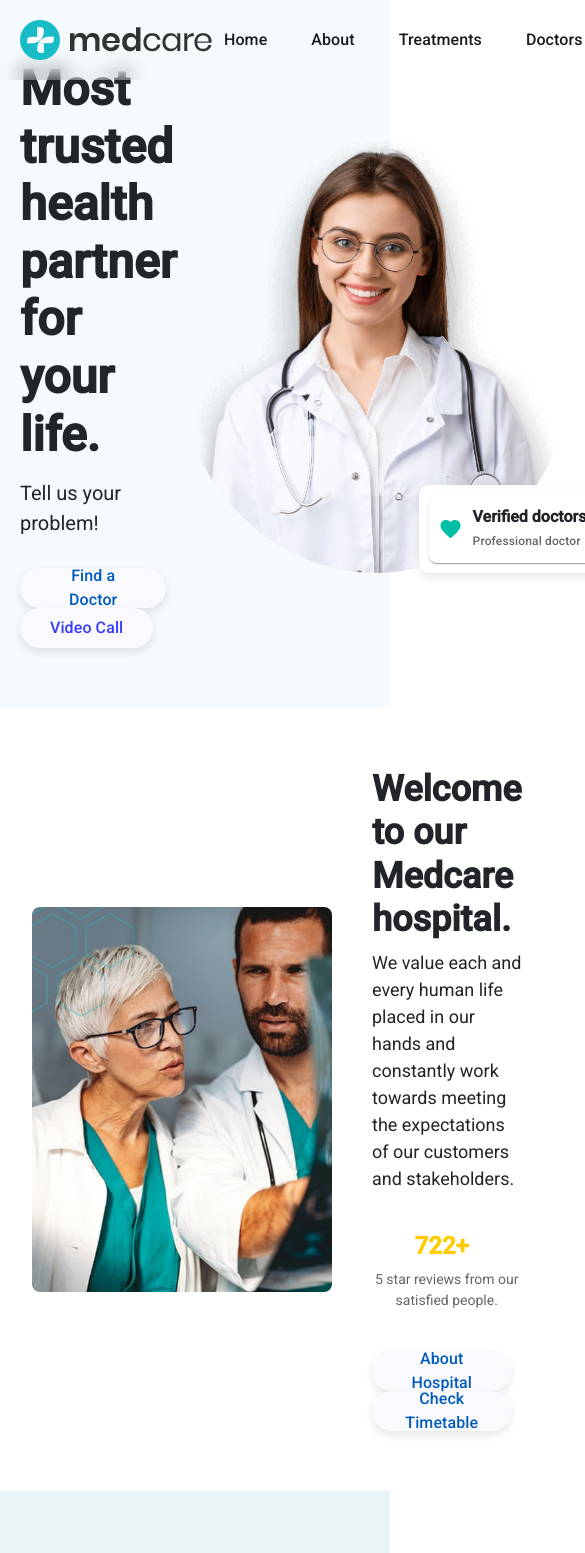
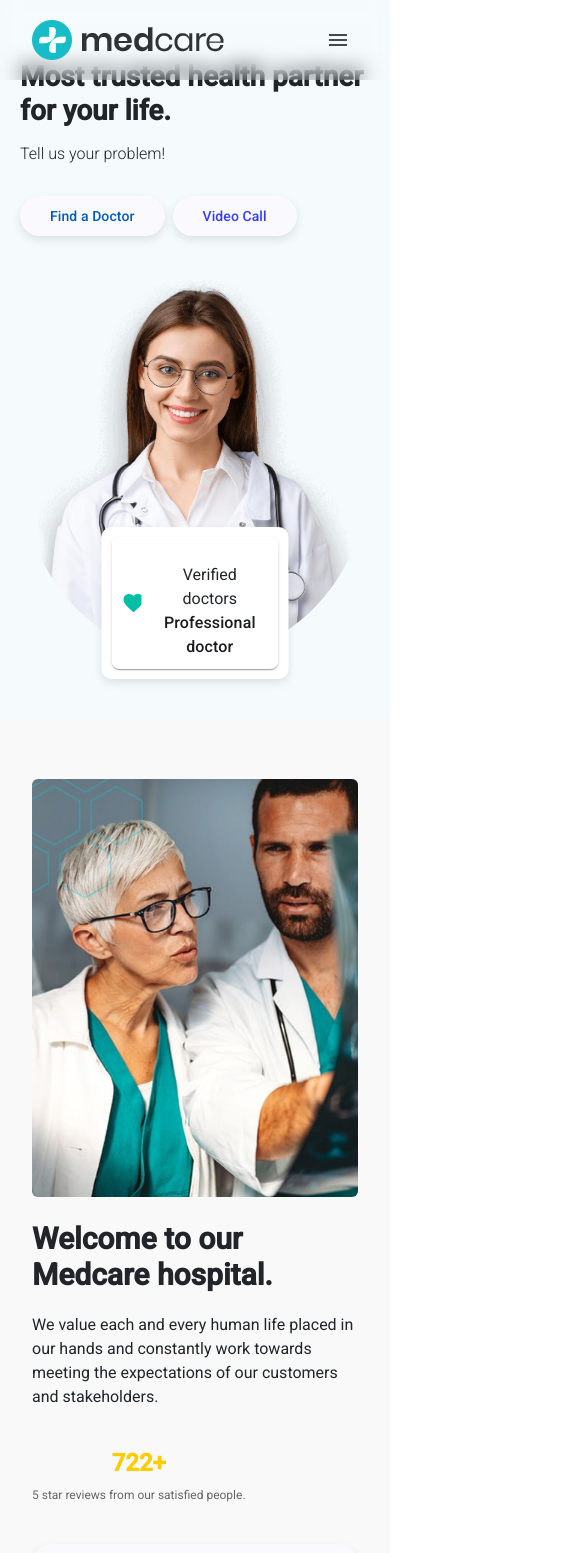
Before and after one commit to oksumesh/MedSolutions, an Angular app: page / in a window 390 px wide. Shown: the top 1553 px of the page, 585 px wide, since content can reach past the window. Built offline with nearby package versions, Linux system fonts and the light colour scheme.

Commit message:
header home responsive

```diff
--- a/src/app/home/home.component.css
+++ b/src/app/home/home.component.css
@@ -1,23 +1,13 @@
 /* Hero Section */
 .hero-section {
+    padding: 60px 20px;
     background-color: #f5fafd;
-    padding: 60px 20px;
-    display: flex;
-    justify-content: center;
-}
-
-.hero-content {
-    display: flex;
-    align-items: center;
-    justify-content: space-between;
-    max-width: 1200px;
-    width: 100%;
+    position: relative;
 }
 
 .hero-text {
-    flex: 1;
-    max-width: 600px;
     text-align: left;
+    margin-bottom: 20px;
 }
 
 .hero-text h1 {
@@ -34,27 +24,21 @@
 .action-buttons button {
     margin-right: 10px;
     padding: 10px 30px;
-    font-size: 16px;
     border-radius: 25px;
     box-shadow: 0px 4px 10px rgba(0, 0, 0, 0.1);
 }
 
 .hero-image {
-    flex: 1;
-    display: flex;
-    justify-content: center;
-    align-items: center;
+    text-align: center;
     position: relative;
 }
 
 .doctor-image {
-    max-width: 400px;
+    max-width: 100%;
     height: auto;
-    border-radius: 50%;
 }
 
 .verified-tag {
-    position: absolute;
     bottom: 0;
     right: -30px;
     background-color: #ffffff;
@@ -64,88 +48,73 @@
 }
 
 .verified-card {
-    display: flex;
-    align-items: center;
     background-color: #ffffff;
     border-radius: 8px;
     padding: 10px;
 }
 
-.icon-and-text {
-    display: flex;
-    align-items: center;
-}
-
-.verified-card mat-icon {
+.icon-and-text mat-icon {
     font-size: 24px;
     color: #00bfa5;
     margin-right: 10px;
 }
 
-.verified-text mat-card-content {
-    font-size: 16px;
-    font-weight: bold;
+/* Responsive Styles */
+@media (max-width: 768px) {
+    .hero-text h1 {
+        font-size: 36px;
     }
 
-.verified-text mat-card-subtitle {
-    font-size: 12px;
-    color: #666;
+    .hero-text p {
+        font-size: 18px;
+    }
+
+    .hero-image {
+        margin-top: 20px;
+    }
+
+    .verified-tag {
+        right: auto;
+        left: 50%;
+        transform: translateX(-50%);
+        bottom: -20px;
+    }
+}
+
+@media (max-width: 576px) {
+    .hero-text h1 {
+        font-size: 28px;
+    }
+
+    .hero-text p {
+        font-size: 16px;
+    }
 }
 
 /* About Hospital Section */
 .about-section {
     padding: 60px 20px;
-    display: flex;
-    justify-content: center;
+    background-color: #f9f9f9;
   }
 
   .about-hospital-content {
-    display: flex;
-    align-items: center;
-    justify-content: space-between;
     max-width: 1200px;
-    width: 100%;
+    margin: 0 auto;
   }
 
   .about-hospital-images {
-    position: relative;
+    text-align: center;
   }
 
   .doctor-group-image {
-    max-width: 300px;
-    height: auto;
+    max-width: 100%;
     border-radius: 8px;
-  }
-
-  .doctor-image-small {
-    max-width: 150px;
-    height: auto;
-    border-radius: 8px;
-    position: absolute;
-    top: 80px;
-    right: -60px;
-  }
-
-  .badge {
-    position: absolute;
-    bottom: -30px;
-    left: 20px;
-    background-color: white;
-    border-radius: 50%;
-    padding: 20px;
-    font-size: 14px;
-    text-align: center;
-    box-shadow: 0px 4px 10px rgba(0, 0, 0, 0.1);
-  }
-
-  .about-hospital-text {
-    flex: 1;
-    padding-left: 40px;
   }
 
   .about-hospital-text h2 {
     font-size: 36px;
     font-weight: bold;
+    margin-bottom: 20px;
   }
 
   .about-hospital-text p {
@@ -162,7 +131,6 @@
   .stat-item h3 {
     font-size: 36px;
     color: #ffcc00;
-    margin-right: 10px;
   }
 
   .stat-item p {
@@ -171,11 +139,38 @@
   }
 
   .about-buttons button {
-    margin-right: 10px;
+    border-radius: 25px;
     padding: 12px 30px;
     font-size: 16px;
-    border-radius: 25px;
     box-shadow: 0px 4px 10px rgba(0, 0, 0, 0.1);
+  }
+
+  /* Responsive Styles */
+  @media (max-width: 768px) {
+    .about-hospital-text h2 {
+      font-size: 30px;
+    }
+
+    .about-hospital-text p {
+      font-size: 16px;
+    }
+
+    .stat-item h3 {
+      font-size: 28px;
+    }
+
+    .stat-item p {
+      font-size: 12px;
+    }
+
+    .about-buttons {
+      flex-direction: column;
+    }
+
+    .about-buttons button {
+      margin-bottom: 10px;
+      width: 100%;
+    }
   }
 
   /* Services Section Styling */
@@ -206,6 +201,7 @@
     color: #666;
   }
 
+  /* Department Cards */
   .department-card mat-card {
     background: white;
     border-radius: 8px;
@@ -217,9 +213,9 @@
     margin-bottom: 10px;
   }
 
+  /* Stats Section */
   .stats {
     margin-top: 40px;
-    text-align: center;
   }
 
   .stats h3 {
@@ -240,6 +236,10 @@
 
     .department-card {
       margin-bottom: 20px;
+    }
+
+    .stats {
+      text-align: center;
     }
   }
 
@@ -281,19 +281,17 @@
   }
 
   /* Doctor Cards */
-.doctor-cards {
-    display: flex;
-    justify-content: space-between;
-    gap: 20px;
-}
-
   .doctor-card {
-    padding: 30px; /* More padding for spaciousness */
+    padding: 30px;
     background-color: white;
     border-radius: 12px;
     box-shadow: 0px 4px 15px rgba(0, 0, 0, 0.1);
-    max-width: 270px; /* Increased width slightly */
     text-align: center;
+    transition: all 0.3s ease;
+  }
+
+  .doctor-card:hover {
+    transform: translateY(-10px);
   }
 
   .doctor-img {
@@ -304,7 +302,7 @@
   }
 
   .doctor-card h3 {
-    font-size: 22px; /* Slightly larger name */
+    font-size: 22px;
     color: #333;
   }
 
@@ -323,8 +321,6 @@
   }
 
   .social-icons {
-    display: flex;
-    justify-content: center;
     gap: 15px;
     margin-top: 10px;
   }
@@ -357,6 +353,22 @@
     font-size: 16px;
     color: #666;
     display: inline;
+  }
+
+  /* Responsive Adjustments */
+  @media (max-width: 768px) {
+    .steps-flow {
+      flex-direction: column;
+      gap: 20px;
+    }
+
+    .doctor-cards {
+      justify-content: center;
+    }
+
+    .doctor-card {
+      margin-bottom: 20px;
+    }
   }
 
 /* Appointment Section */
--- a/src/app/home/home.component.html
+++ b/src/app/home/home.component.html
@@ -1,25 +1,25 @@
 <div class="home-page">
   <!-- Hero Section -->
-  <div class="hero-section">
-    <div class="hero-content">
-      <div class="hero-text">
-        <h1>Most trusted health partner for your life.</h1>
-        <p>Tell us your problem!</p>
+  <div class="hero-section container-fluid">
+    <div class="row hero-content align-items-center">
+      <!-- Text Section -->
+      <div class="col-md-6 hero-text">
+        <h1 class="display-4">Most trusted health partner for your life.</h1>
+        <p class="lead">Tell us your problem!</p>
         <div class="action-buttons">
-          <button mat-raised-button color="primary">Find a Doctor</button>
-          <button mat-raised-button color="accent">Video Call</button>
+          <button mat-raised-button color="primary" class="btn btn-primary me-2">Find a Doctor</button>
+          <button mat-raised-button color="accent" class="btn btn-accent">Video Call</button>
         </div>
       </div>
-      <div class="hero-image">
-        <img src="../../assets/banner.png" alt="Doctor" class="doctor-image" />
-        <div class="verified-tag">
+      <!-- Image Section -->
+      <div class="col-md-6 hero-image text-center">
+        <img src="../../assets/banner.png" alt="Doctor" class="doctor-image img-fluid rounded-circle" />
+        <div class="verified-tag position-absolute">
           <mat-card class="verified-card">
-            <div class="icon-and-text">
+            <div class="icon-and-text d-flex align-items-center">
               <mat-icon>favorite</mat-icon>
               <div class="verified-text">
-                <mat-card-content style="padding: 0"
-                  >Verified doctors</mat-card-content
-                >
+                <mat-card-content>Verified doctors</mat-card-content>
                 <mat-card-subtitle>Professional doctor</mat-card-subtitle>
               </div>
             </div>
@@ -32,16 +32,17 @@
   <div class="about-section">
     <div class="container about-hospital-content">
       <!-- Left side with images -->
-      <div class="about-hospital-images">
+      <div class="row align-items-center">
+        <div class="col-md-6 about-hospital-images text-center mb-4 mb-md-0">
           <img
             src="../../assets/doc1.jpg"
             alt="Doctors"
-          class="doctor-group-image"
+            class="doctor-group-image img-fluid rounded"
           />
         </div>
 
         <!-- Right side with text and buttons -->
-      <div class="about-hospital-text">
+        <div class="col-md-6 about-hospital-text">
           <h2>Welcome to our Medcare hospital.</h2>
           <p>
             We value each and every human life placed in our hands and constantly
@@ -54,9 +55,10 @@
               <p>5 star reviews from our satisfied people.</p>
             </div>
           </div>
-        <div class="about-buttons">
-          <button mat-raised-button color="primary">About Hospital</button>
-          <button mat-raised-button>Check Timetable</button>
+          <div class="about-buttons d-flex">
+            <button mat-raised-button color="primary" class="btn btn-primary me-3">About Hospital</button>
+            <button mat-raised-button class="btn btn-outline-primary">Check Timetable</button>
+          </div>
         </div>
       </div>
     </div>
@@ -79,42 +81,33 @@
         <!-- Right Section: Department Cards -->
         <div class="col-md-7">
           <div class="row">
-            <div class="col-md-4 mb-3 department-card">
+            <div class="col-lg-4 col-md-6 col-sm-12 mb-3 department-card">
               <mat-card>
                 <mat-card-header>General Surgery</mat-card-header>
                 <mat-card-content>
-                  <p>
-                    Lorem ipsum is simply dummy text of printing and typesetting
-                    industry.
-                  </p>
+                  <p>Lorem ipsum is simply dummy text of printing and typesetting industry.</p>
                 </mat-card-content>
                 <mat-card-actions>
                   <button mat-button>Know more</button>
                 </mat-card-actions>
               </mat-card>
             </div>
-            <div class="col-md-4 mb-3 department-card">
+            <div class="col-lg-4 col-md-6 col-sm-12 mb-3 department-card">
               <mat-card>
                 <mat-card-header>Blood Test</mat-card-header>
                 <mat-card-content>
-                  <p>
-                    Lorem ipsum is simply dummy text of printing and typesetting
-                    industry.
-                  </p>
+                  <p>Lorem ipsum is simply dummy text of printing and typesetting industry.</p>
                 </mat-card-content>
                 <mat-card-actions>
                   <button mat-button>Know more</button>
                 </mat-card-actions>
               </mat-card>
             </div>
-            <div class="col-md-4 mb-3 department-card">
+            <div class="col-lg-4 col-md-6 col-sm-12 mb-3 department-card">
               <mat-card>
                 <mat-card-header>Cardiology</mat-card-header>
                 <mat-card-content>
-                  <p>
-                    Lorem ipsum is simply dummy text of printing and typesetting
-                    industry.
-                  </p>
+                  <p>Lorem ipsum is simply dummy text of printing and typesetting industry.</p>
                 </mat-card-content>
                 <mat-card-actions>
                   <button mat-button>Know more</button>
@@ -126,16 +119,16 @@
       </div>
 
       <!-- Stats Section -->
-      <div class="row stats">
-        <div class="col-md-4">
+      <div class="row stats mt-5">
+        <div class="col-lg-4 col-md-6 col-sm-12 text-center">
           <h3>4.98</h3>
           <p>2,488 rating</p>
         </div>
-        <div class="col-md-4">
+        <div class="col-lg-4 col-md-6 col-sm-12 text-center">
           <h3>98%</h3>
           <p>Genuine positive feedback</p>
         </div>
-        <div class="col-md-4">
+        <div class="col-lg-4 col-md-6 col-sm-12 text-center">
           <h3>200+</h3>
           <p>Daily patients consulted</p>
         </div>
@@ -147,16 +140,16 @@
   <div class="qualified-doctors-section">
     <div class="container">
       <!-- Steps above -->
-      <div class="steps-flow">
-        <div class="step">
+      <div class="row steps-flow">
+        <div class="col-lg-4 col-md-4 col-sm-12 step">
           <h3>01</h3>
           <p>Search doctor</p>
         </div>
-        <div class="step">
+        <div class="col-lg-4 col-md-4 col-sm-12 step">
           <h3>02</h3>
           <p>Book schedule</p>
         </div>
-        <div class="step">
+        <div class="col-lg-4 col-md-4 col-sm-12 step">
           <h3>03</h3>
           <p>Make a payment</p>
         </div>
@@ -166,25 +159,17 @@
       <h2 class="section-title">Qualified Doctors</h2>
 
       <!-- Doctor Cards -->
-      <div class="doctor-cards">
-        <div *ngFor="let doctor of doctors" class="doctor-card">
-          <img [src]="doctor.img" [alt]="doctor.name" class="doctor-img" />
+      <div class="row">
+        <div class="col-lg-4 col-md-6 col-sm-12 mb-4" *ngFor="let doctor of doctors">
+          <div class="doctor-card">
+            <img [src]="doctor.img" [alt]="doctor.name" class="doctor-img img-fluid" />
             <h3>{{ doctor.name }}</h3>
-          <p class="specialty">
-            Specialize in <span>{{ doctor.specialty }}</span>
-          </p>
+            <p class="specialty">Specialize in <span>{{ doctor.specialty }}</span></p>
             <div class="rating-badge">{{ doctor.rating }}</div>
             <p>{{ doctor.description }}</p>
-          <div class="social-icons">
-            <a [href]="doctor.social.facebook" target="_blank"
-              ><mat-icon>facebook</mat-icon></a
-            >
-            <a [href]="doctor.social.twitter" target="_blank"
-              ><mat-icon>twitter</mat-icon></a
-            >
-            <a [href]="doctor.social.instagram" target="_blank"
-              ><mat-icon>instagram</mat-icon></a
-            >
+            <div class="social-icons d-flex justify-content-center">
+              <a [href]="doctor.social.facebook" target="_blank"><mat-icon>facebook</mat-icon></a>
+            </div>
           </div>
         </div>
       </div>
--- a/src/app/shared/header/header.component.css
+++ b/src/app/shared/header/header.component.css
@@ -7,9 +7,9 @@
   position: fixed;
   top: 0;
   width: 100%;
-    z-index: 1000; /* Ensures it stays on top */
-    background-color: transparent; /* Transparent background */
-    backdrop-filter: blur(10px); /* Optional: Adds blur effect */
+  z-index: 1000;
+  background-color: transparent;
+  backdrop-filter: blur(10px);
 }
 
 .navbar-brand {
@@ -20,12 +20,7 @@
 
 nav {
   display: flex;
-    gap: 20px; /* Space between navigation links */
-  }
-
-  nav a {
-    font-size: 16px;
-    text-transform: none;
+  gap: 20px;
 }
 
 .book-online-btn {
@@ -35,13 +30,40 @@
   padding: 10px 20px;
 }
 
-  /* Adjust header size */
 mat-toolbar {
   height: 80px;
 }
 
-  /* Adjust font size for buttons */
 mat-button {
   font-size: 16px;
   font-weight: 500;
 }
+
+/* Mobile Menu Styling */
+.mobile-menu {
+  display: none;
+  flex-direction: column;
+  background-color: #f5fafd; /* Updated to match website theme */
+  padding: 20px;
+  position: absolute;
+  top: 80px;
+  left: 0;
+  width: 100%;
+  box-shadow: 0px 4px 10px rgba(0, 0, 0, 0.1); /* Optional shadow for depth */
+  z-index: 1001;
+}
+
+.mobile-menu.active {
+  display: flex;
+}
+
+.mobile-menu a,
+.mobile-menu button {
+  margin: 10px 0;
+  color: #333; /* Ensures text is visible */
+}
+
+.mobile-menu a:hover,
+.mobile-menu button:hover {
+  color: #00c0ff; /* Match hover color with theme */
+}
--- a/src/app/shared/header/header.component.html
+++ b/src/app/shared/header/header.component.html
@@ -1,8 +1,9 @@
 <mat-toolbar color="primary" class="header-toolbar">
+  <div class="container-fluid d-flex justify-content-between align-items-center">
     <a class="navbar-brand" href="#">
-        <img src="assets/logo-black.png" alt="Medcare Logo" class="logo">
-      </a>
-    <nav>
+      <img src="assets/logo-black.png" alt="Medcare Logo" class="logo">
+    </a>
+    <nav class="d-none d-md-flex">
       <a mat-button routerLink="/">Home</a>
       <a mat-button routerLink="/about">About</a>
       <a mat-button routerLink="/treatments">Treatments</a>
@@ -10,5 +11,22 @@
       <a mat-button routerLink="/timetable">Timetable</a>
       <a mat-button routerLink="/contact">Contact</a>
     </nav>
-    <button mat-raised-button color="accent" class="book-online-btn" routerLink="/book-appointment">Book Online</button>
-  </mat-toolbar>
+    <button mat-raised-button color="accent" class="book-online-btn d-none d-md-block" routerLink="/book-appointment">Book Online</button>
+
+    <!-- Responsive Toggle for mobile -->
+    <button mat-icon-button class="d-md-none" (click)="toggleMenu()">
+      <mat-icon>menu</mat-icon>
+    </button>
+  </div>
+
+  <!-- Mobile Menu -->
+  <div class="mobile-menu d-md-none" [class.active]="menuOpen">
+    <a mat-button routerLink="/">Home</a>
+    <a mat-button routerLink="/about">About</a>
+    <a mat-button routerLink="/treatments">Treatments</a>
+    <a mat-button routerLink="/doctors">Doctors</a>
+    <a mat-button routerLink="/timetable">Timetable</a>
+    <a mat-button routerLink="/contact">Contact</a>
+    <button mat-raised-button color="accent" routerLink="/book-appointment">Book Online</button>
+  </div>
+</mat-toolbar>
--- a/src/app/shared/header/header.component.ts
+++ b/src/app/shared/header/header.component.ts
@@ -6,5 +6,9 @@ import { Component } from '@angular/core';
   styleUrl: './header.component.css'
 })
 export class HeaderComponent {
+  menuOpen = false;
 
+  toggleMenu() {
+    this.menuOpen = !this.menuOpen;
+  }
 }
```
Lines whose indentation alone changed are shown as unchanged.
